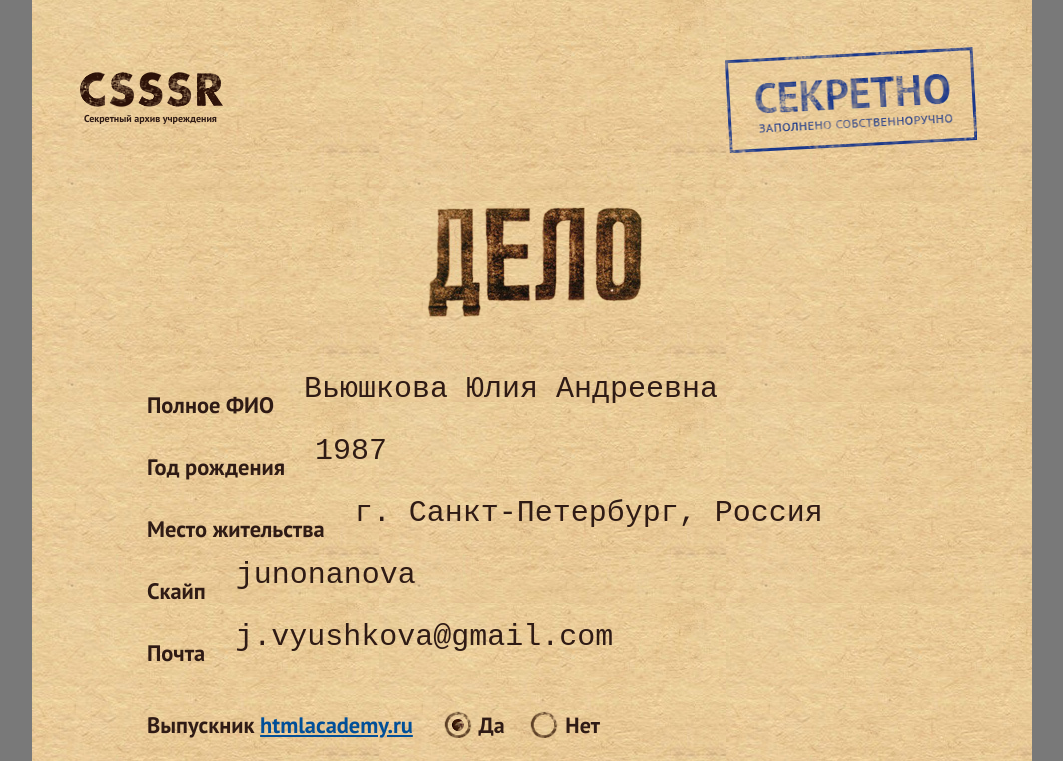
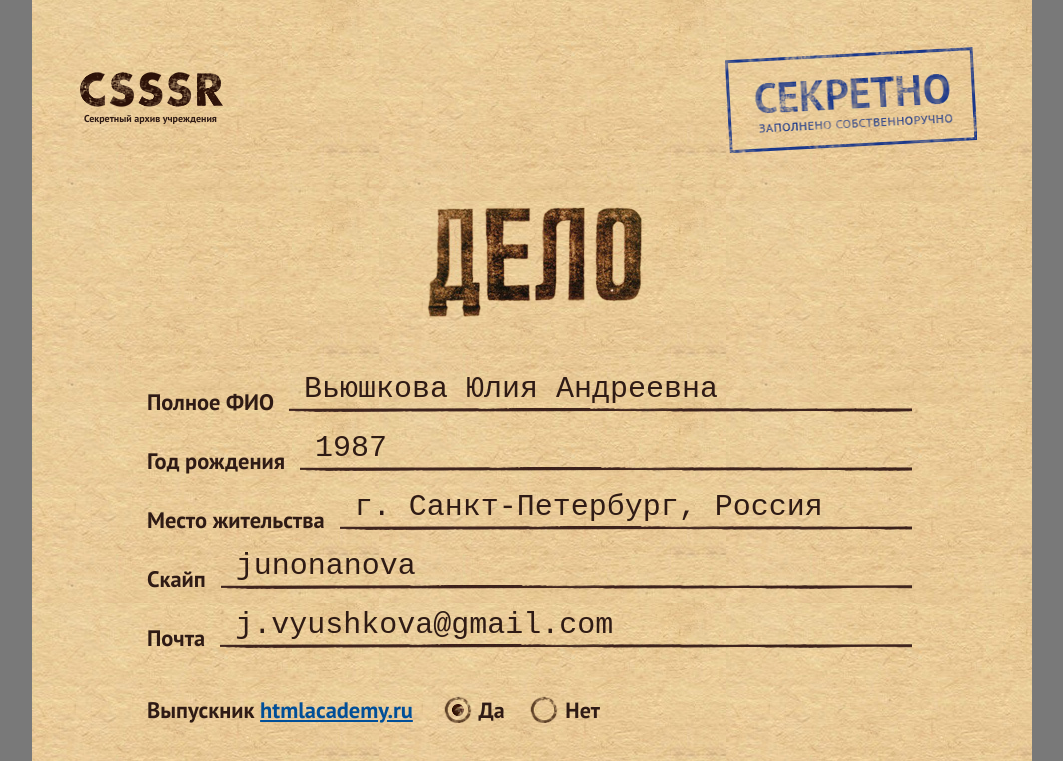
Before and after one commit to junonaN/CSSR.Test, a plain HTML site: page index.html in a window 1280 px wide. Shown: the top 761 px of the page, without its empty margins (108-1171 px from the left). Drawn offline with nearby package versions, Linux system fonts and the light colour scheme.

Commit message:
div instead of border-image
border-image doesn't work in IE and FF

```diff
--- a/css/style.css
+++ b/css/style.css
@@ -27,6 +27,13 @@ ul 		{ 		list-style: none;	}
 	width: 1000px;
 }
 
+.underline {
+	display: block;
+	width: 100%;
+	height: 8px;
+	background-image: url(../img/underline.png);
+	background-repeat: repeat-x;
+}
 
 
 /* HEADER */
@@ -109,17 +116,13 @@ main>.title {
 			background-color: rgba(0, 0, 0, 0.0);
 			border: none;
 			position: relative;
-			-webkit-border-image: url(../img/underline.png) 0 0 9 0;
-			-o-border-image: url(../img/underline.png) 0 0 9 0;
-			border-image: url(../img/underline.png) 0 0 9 0;
-			border-bottom-width: 9px;
 			vertical-align: top;
 		}
 
 		.case .input-wrapper label {
 			font-weight: bold;
 			margin-right: 15px;
-			padding-top: 18px;
+			padding-top: 15px;
 		}
 
 
--- a/index.html
+++ b/index.html
@@ -36,30 +36,35 @@
 							<label for="name">Полное ФИО</label>
 							<div class="inputbox">
 								<input type="text" id="name" value="Вьюшкова Юлия Андреевна">
+								<div class="underline"></div>
 							</div>
 						</div>
 						<div class="input-wrapper">
 							<label for="year">Год рождения</label>
 							<div class="inputbox">
 								<input type="text" id="year" value="1987">
+								<div class="underline"></div>
 							</div>
 						</div>
 						<div class="input-wrapper">
 							<label for="city">Место жительства</label>
 							<div class="inputbox">
 								<input type="text" id="city" value="г. Санкт-Петербург, Россия">
+								<div class="underline"></div>
 							</div>
 						</div>
 						<div class="input-wrapper">
 							<label for="skype">Скайп</label>
 							<div class="inputbox">
 								<input type="text" id="skype" value="junonanova">
+								<div class="underline"></div>
 							</div>
 						</div>
 						<div class="input-wrapper">
 							<label for="mail">Почта</label>
 							<div class="inputbox">
 								<input type="text" id="mail" value="j.vyushkova@gmail.com">
+								<div class="underline"></div>
 							</div>
 						</div>
 					</div>
@@ -191,6 +196,7 @@
 							<label for="date">Дата заполнения</label>
 							<div class="inputbox">
 								<input type="text" id="date" value="04.07.2014">
+								<div class="underline"></div>
 							</div>
 						</div>
 					</div>
```
